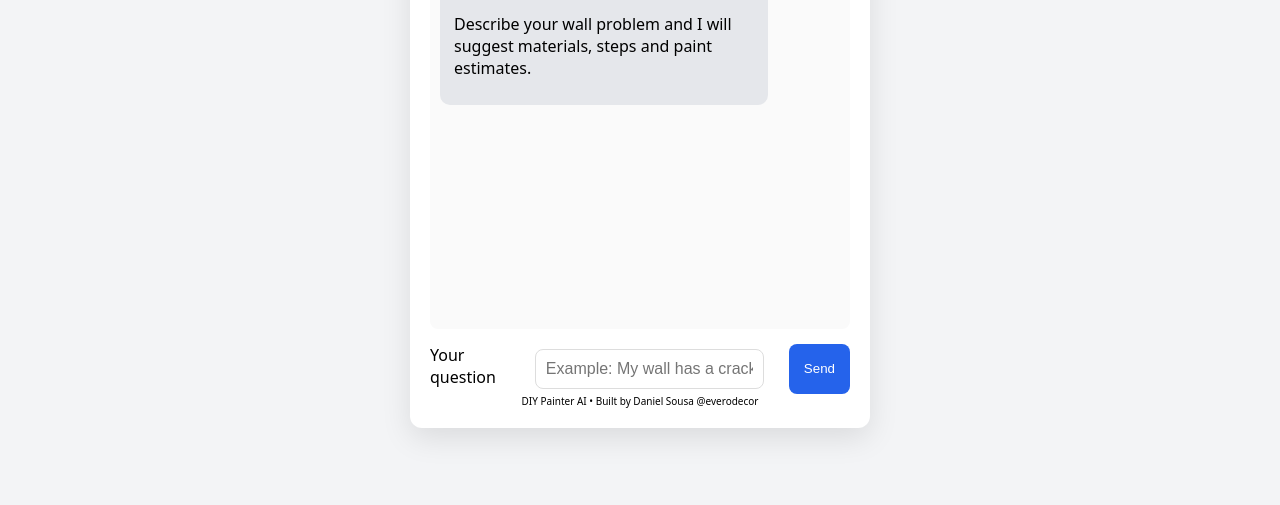
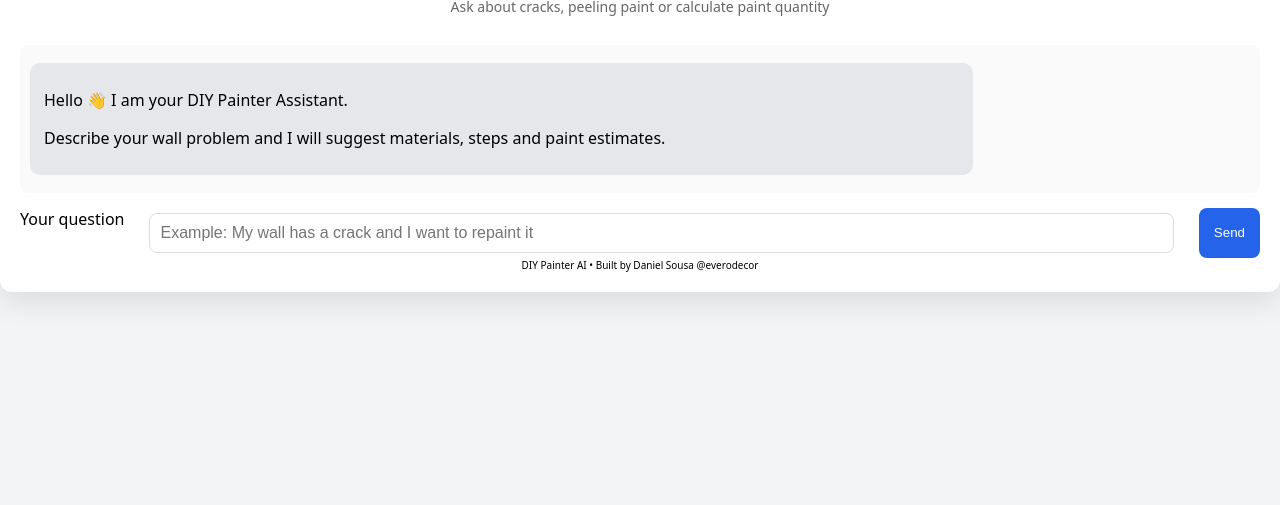
Before and after one commit to danielpedrovs/eVeroDAI-diY-Painter, a plain HTML site: page index.html in a window 1280 px wide. Shown: the part 295-800 px from the top of the page. Drawn offline with Linux system fonts and the light colour scheme.

Commit message:
Update styles.css

```diff
--- a/styles.css
+++ b/styles.css
@@ -28,7 +28,8 @@
 }
 
 .chat-container{
-width:420px;
+width:100%;
+height:100%;
 background:white;
 border-radius:12px;
 box-shadow:0 10px 30px rgba(0,0,0,0.1);
@@ -37,7 +38,7 @@
 flex-direction:column;
 }
 .chat-box{
-height:400px;
+flex:1;
 overflow-y:auto;
 margin-bottom:15px;
 padding:10px;
```
